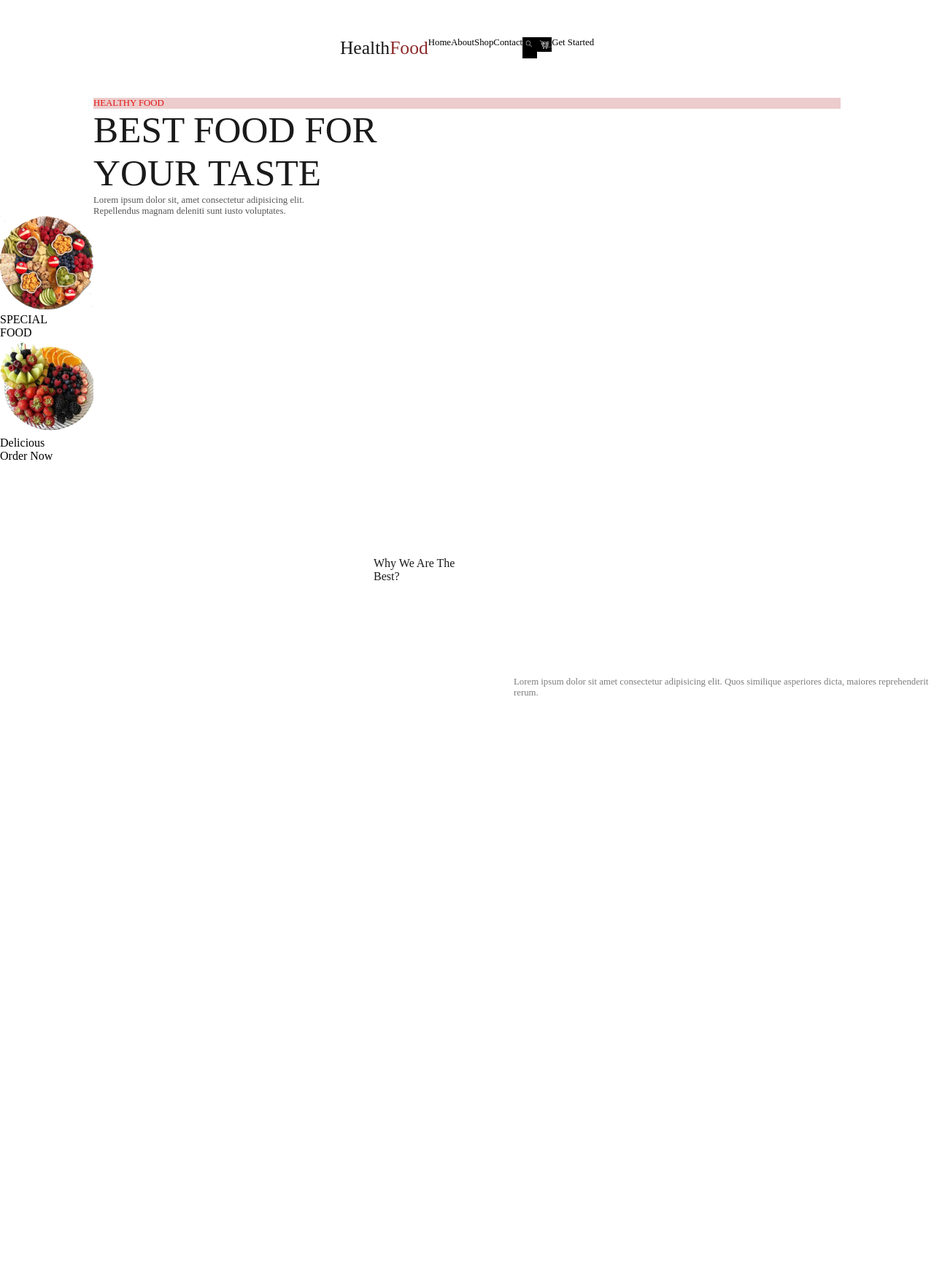
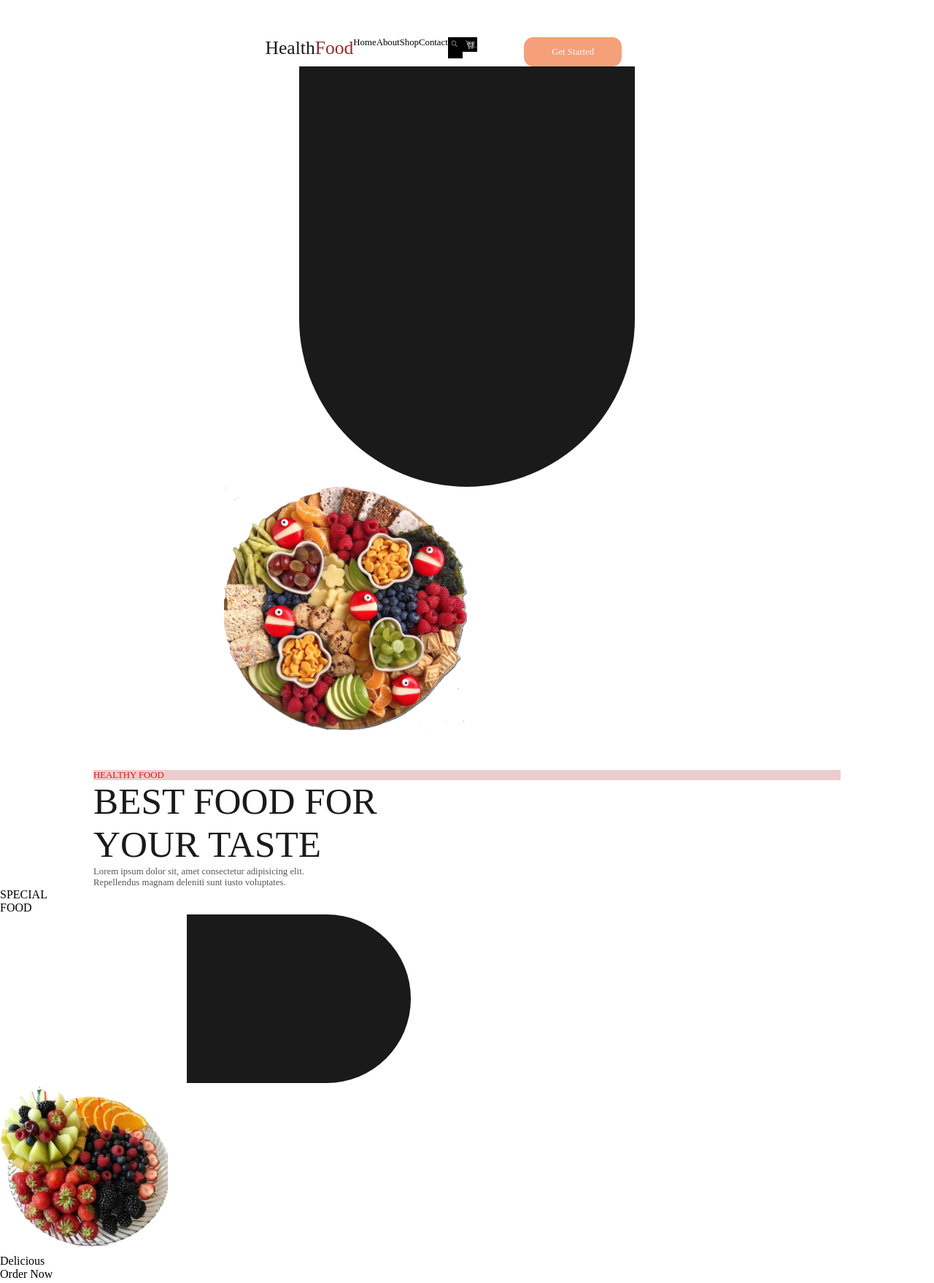
Before and after one commit to acceptus2011/Finalproject-F, a plain HTML site: page index.html in a window 1280 px wide. Shown: the top 1758 px of the page at 73% size. Before the commit the page ends 1469 px from the top, so only its background shows below. Drawn offline with nearby package versions, Linux system fonts and the light colour scheme.

Commit message:
added Finalproject-F

```diff
--- a/index.html
+++ b/index.html
@@ -21,7 +21,13 @@
                     <li>
                         <img src="./assets/icons/Basket.jpg" width="20vw" />
                     </li>
-                    <li>Get Started</li>
+                    <button class="gs-btn">Get Started</button>
+                    <section class="box-vertical" href="#"></section>
+                    <li class="narezki-3">
+                        <img
+                            src="./assets/icons/foto_ideya_narezki_na_stol-3-816x1024.png"
+                            width="50%" />
+                    </li>
                 </ul>
             </nav>
         </header>
@@ -36,17 +42,14 @@
                 Lorem ipsum dolor sit, amet consectetur adipisicing elit.
                 <p>Repellendus magnam deleniti sunt iusto voluptates.</p>
             </li>
-            <li>
-                <img
-                    src="./assets/icons/foto_ideya_narezki_na_stol-3-816x1024.png"
-                    width="10%" />
-            </li>
+
             <li class="special">SPECIAL</li>
             <li class="food-1">FOOD</li>
-            <li>
+            <section class="box-horizontal" href="#"></section>
+            <li class="narezki-50">
                 <img
                     src="./assets/icons/foto_ideya_narezki_na_stol-50-1024x1024.jpg"
-                    width="10%" />
+                    width="18%" />
             </li>
             <li class="delic">Delicious</li>
             <li class="ordernow">Order Now</li>
--- a/sass/components/Header/_Header.scss
+++ b/sass/components/Header/_Header.scss
@@ -1,13 +1,29 @@
+.box-vertical {
+    display: inline-block;
+    width: 36vw;
+    height: 45vw;
+    border-bottom-right-radius: 18vw;
+    border-bottom-left-radius: 18vw;
+    background-color: #1a1a1a;
+    margin: 0 20vw;
+    padding: 0;
+}
+
+.narezki-3 {
+    margin: 0 20vw;
+    padding: 0;
+}
+
 .head-nav {
-    display: grid;
+    display: flex;
+    flex-flow: row nowrap;
     margin: 1vw;
     padding: 1vw;
 }
 
 .head-ul {
     display: flex;
-    // grid-template-columns: repeat(8, auto);
-    // grid-template-rows: repeat(8, auto);
+    flex-wrap: wrap;
     justify-content: center;
     align-content: center;
     padding: 2vw;
@@ -15,7 +31,6 @@
 }
 
 .health {
-    display: flex;
     color: #1a1a1a;
     font-size: 2vw;
 }
@@ -23,3 +38,22 @@
 .food {
     color: #8e2b2b;
 }
+
+.box-vertical,
+narezki-3 {
+    display: flex;
+    justify-content: flex-end;
+    align-content: center;
+}
+
+.gs-btn {
+    text-decoration: none;
+    border: 0;
+    padding: 1vw 3vw;
+    margin: 0 5vw;
+    font-size: 1vw;
+    border-radius: 1vw;
+    color: #fafafa;
+    background-color: #f6a079;
+    // transition: all 1s;
+}
--- a/sass/components/Main/_Main.scss
+++ b/sass/components/Main/_Main.scss
@@ -1,4 +1,5 @@
 .healfood {
+    display: flex;
     background-color: #eccccc;
     color: #e31515;
     font-size: 1vw;
@@ -16,3 +17,22 @@
     font-size: 1vw;
     margin: 0 10vw;
 }
+
+.box-horizontal {
+    display: inline-block;
+    width: 24vw;
+    height: 18vw;
+    border-top-right-radius: 9vw;
+    border-bottom-right-radius: 9vw;
+    background-color: #1a1a1a;
+    margin: 0 20vw;
+    padding: 0;
+}
+
+.box-horizontal,
+narezki-50 {
+    display: flex;
+    flex-direction: row;
+    justify-content: flex-left;
+    align-content: center;
+}
--- a/sass/utils/_App.scss
+++ b/sass/utils/_App.scss
@@ -12,9 +12,7 @@ li {
 }
 
 .body {
-    display: grid;
-    grid-template-columns: repeat(8, auto);
-    grid-template-rows: repeat(8, auto);
+    display: flex;
     background-color: #fafafa;
     padding: 1vw;
     font-family: "Work Sans", sans-serif;
```
Also changed, not shown: css/index.css, css/index.min.css.
